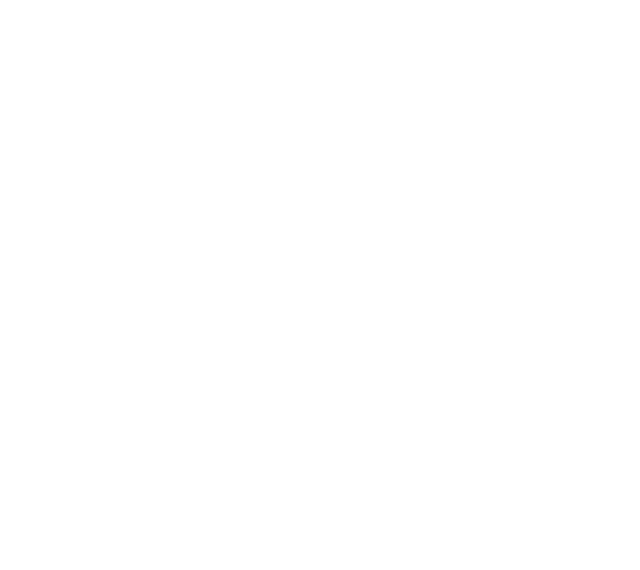
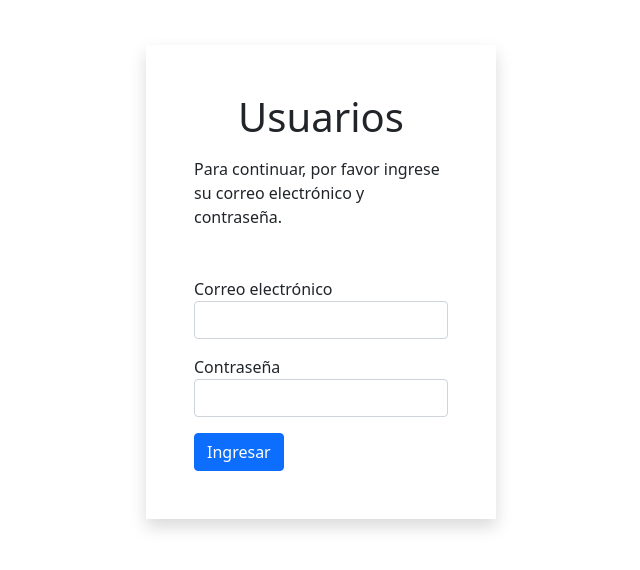
Before and after one commit to Crst17/backend-final, a Vue app: page /login in a window 1280 px wide. Shown: the part 118-688 px from the top of the page, without its empty margins (319-959 px from the left). Built offline with nearby package versions, Linux system fonts and the light colour scheme.

Commit message:
Adicion Login y Admin

```diff
--- a/src/components/TheFooter.vue
+++ b/src/components/TheFooter.vue
@@ -24,7 +24,6 @@
                 <li>Oscar Contreras - oscarcontrerasnavas@gmail.com</li>
             </ul>
         </div>
-
     </footer>
 </template>
 
--- /dev/null
+++ b/src/components/auth/LoginForm.vue
@@ -0,0 +1,70 @@
+<template>
+  <form>
+    <div class="mb-3">
+      <label for="email">Correo electrónico</label>
+      <input
+        type="email"
+        name="email"
+        id="email"
+        class="form-control"
+        required="required"
+        v-model="form.email"
+      />
+    </div>
+
+    <div class="mb-3">
+      <label for="password">Contraseña</label>
+      <input
+        type="password"
+        name="password"
+        id="passwords"
+        class="form-control"
+        required="required"
+        v-model="form.password"
+      />
+    </div>
+
+    <button type="submit"
+        class="btn btn-primary"
+        @click.prevent="loginUser"
+    >
+      Ingresar
+    </button>
+  </form>
+</template>
+
+<script>
+import swal from 'sweetalert'
+export default {
+  data() {
+    return {
+      form: {
+        email: "",
+        password: "",
+      },
+    };
+  },
+  methods: {
+      async loginUser() {
+          try {
+              let res = await this.$http.post('/api/auth/signin', this.form);
+              console.log(res.data);
+              let token = res.data.accessToken;
+              let user = res.data.user;
+              localStorage.setItem('jwt', token);
+              localStorage.setItem('user', JSON.stringify(user));
+              if (token) {
+                  swal("Exitoso", "Login exitoso", "success");
+                  this.$router.push("/admin");
+              }
+          } catch (err) {
+              swal("Error", "Datos incorrectos", "error");
+              console.log(err.res)
+          }
+      }
+  },
+};
+</script>
+
+<style>
+</style>
--- a/src/router/index.js
+++ b/src/router/index.js
@@ -6,14 +6,19 @@ Vue.use(VueRouter)
 const routes = [
   {
     path: '/',
-    name: 'Landing',
-    // route level code-splitting
-    // this generates a separate chunk (about.[hash].js) for this route
-    // which is lazy-loaded when the route is visited.
-    component: () => import(/* webpackChunkName: "about" */ '../views/Landing.vue')
+    name: 'Home',
+    component: () => import(/* webpackChunkName: "landing" */ '../views/Landing.vue')
+  },
+  {
+    path: '/login',
+    name: 'Login',
+    component: () => import(/* webpackChunkName: "login" */ '../views/Login.vue')
+  },{
+    path: '/admin',
+    name: 'Admin',
+    component: () => import(/* webpackChunkName: "admin" */ '../views/Admin.vue')
   }
 ]
-
 const router = new VueRouter({
   mode: 'history',
   base: process.env.BASE_URL,
--- /dev/null
+++ b/src/views/Admin.vue
@@ -0,0 +1,61 @@
+<template>
+  <div class="home">
+    <div class="navbar navbar-expand bg-light navbar light">
+      <div class="container">
+
+        <button type="submit" class="btn btn-secondary ml-auto" @click.prevent="logOut">
+          Salir
+        </button>
+
+      </div>
+    </div>
+
+    <div class="container mt-5">
+      <div class="row d-flex justify-content-center">
+        <div class="col-3">
+          <div class="card">
+            <div class="card-body">
+              <h5 class="card-title">{{ user.name | capitalize }}</h5>
+              <p class="card-text">Email: {{user.email}}</p>
+            </div>
+          </div>
+        </div>
+      </div>
+    </div>
+
+  </div>
+</template>
+
+<script>
+export default {
+  data() {
+    return {
+      user: {}
+    }
+  },
+  methods: {
+    logOut() {
+      localStorage.removeItem('jwt');
+      localStorage.removeItem('user');
+      this.$router.push('/login');
+    },
+    getUserDetails() {
+      let user = localStorage.getItem('user');
+      let token = localStorage.getItem('jwt');
+      if (token) {
+        this.user = JSON.parse(user);
+      }
+    }
+  },
+  created() {
+    this.getUserDetails();
+  },
+  filters: {
+    capitalize: function (value) {
+      if (!value) return ''
+      value = value.toString()
+      return value.charAt(0).toUpperCase() + value.slice(1)
+    }
+  }
+}
+</script>
--- a/src/views/Landing.vue
+++ b/src/views/Landing.vue
@@ -1,6 +1,8 @@
 <template>
   <div class="landing">
+
     <the-menu></the-menu>
+
     <h2 id="us" class="my-3">Nosotros</h2>
     <the-carousel></the-carousel>
 
--- /dev/null
+++ b/src/views/Login.vue
@@ -0,0 +1,30 @@
+<template>
+  <div class="fluid-container d-flex justify-content-center align-items-center">
+    <div class="p-5 shadow ">
+        <h1 class="text-center mb-3">Usuarios</h1>
+        <p class="mb-5">
+            Para continuar, por favor ingrese su correo electrónico y contraseña.
+        </p>
+        <login-form></login-form>
+    </div>
+  </div>
+</template>
+
+<script>
+import LoginForm from '@/components/auth/LoginForm'
+export default {
+    components: {
+        LoginForm
+    }
+}
+</script>
+
+<style scoped>
+.fluid-container {
+    height: 100vh;
+}
+.fluid-container > div {
+    min-width: 350px;
+    width: 25vw;
+}
+</style>
```
